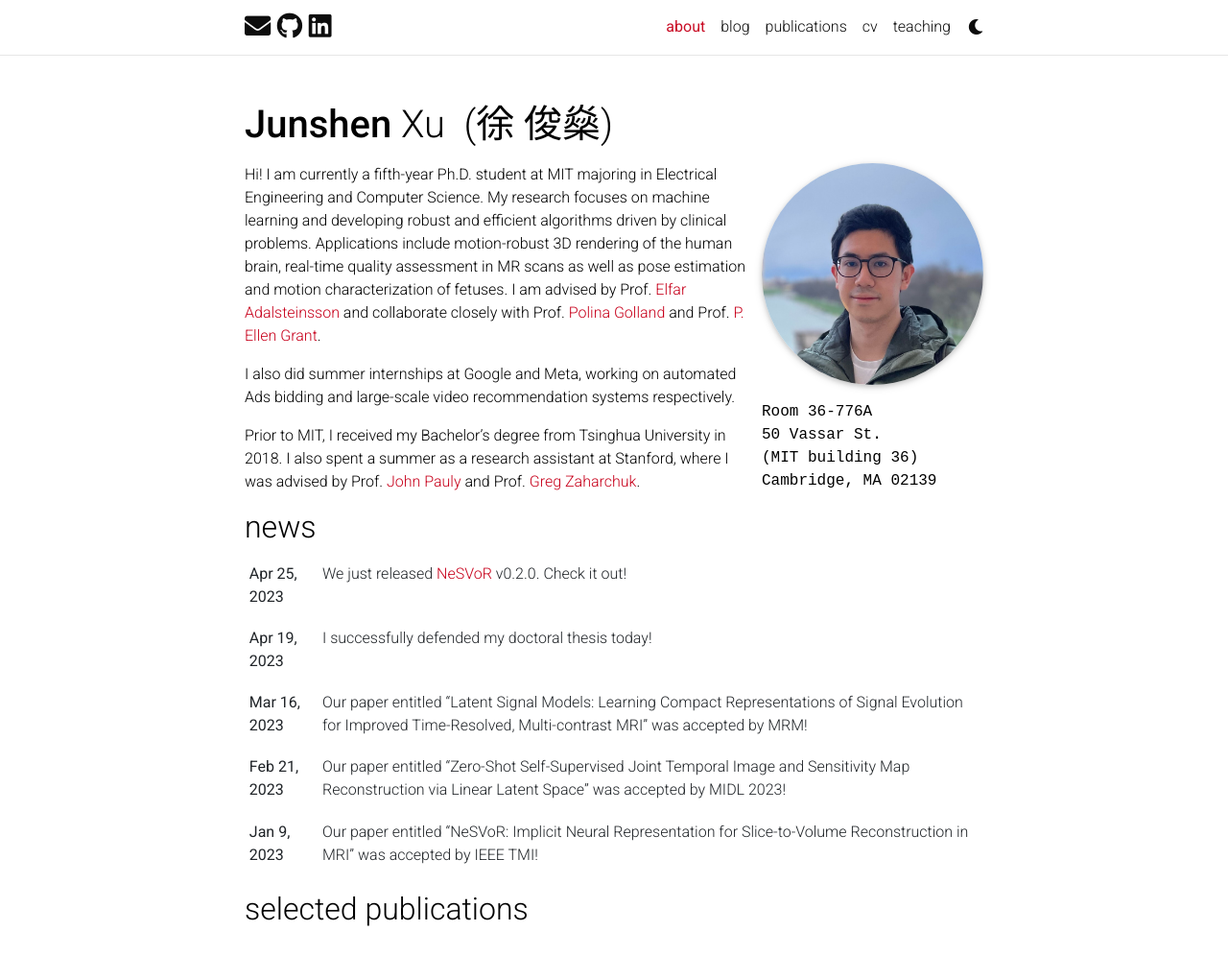
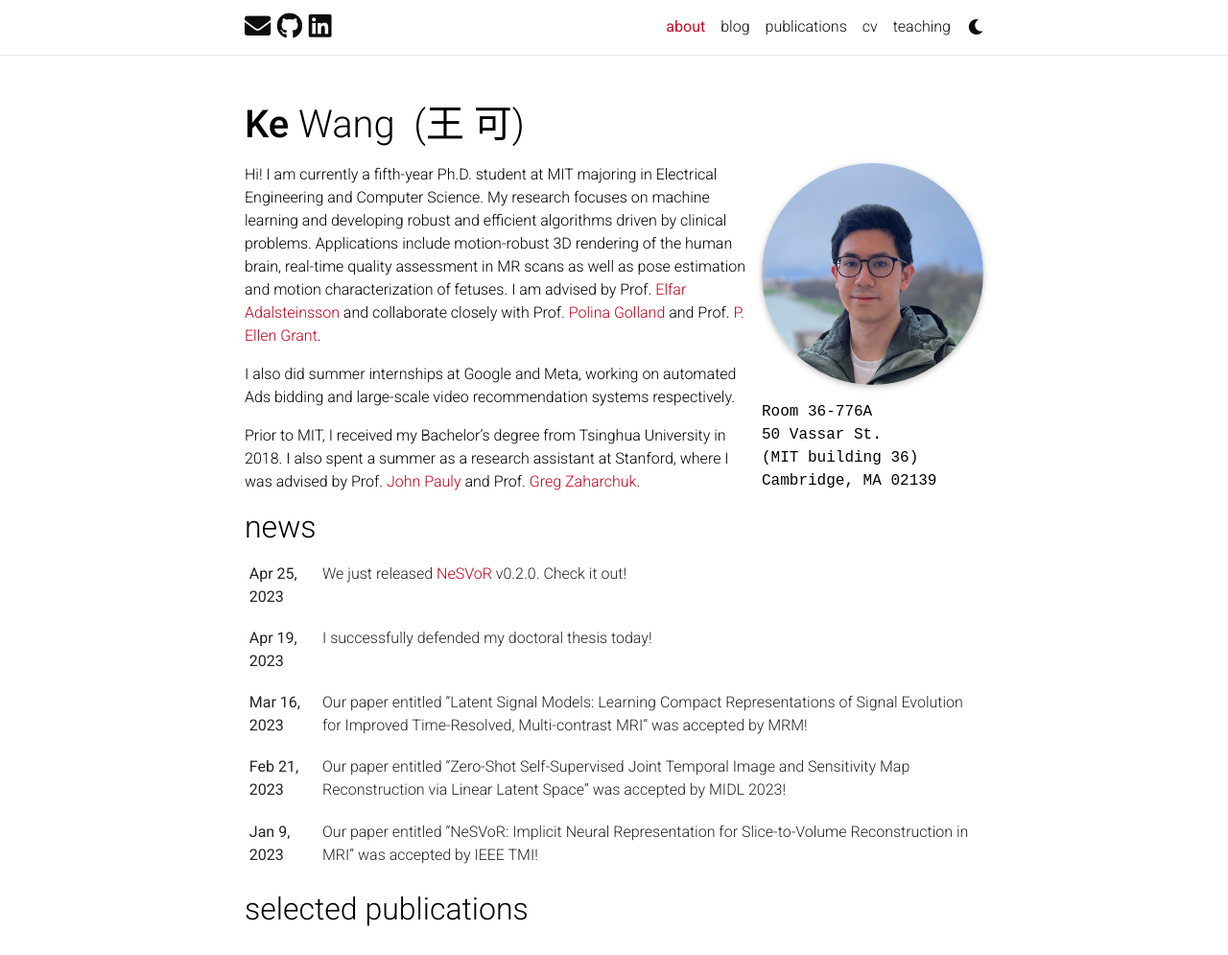
Before and after one commit to molinzhang/molinzhang.github.io, a Jekyll site: the page built from _pages/about.md, in a window 1280 px wide and 1265 px high, cut to the strip 0-995 px from the top of the window. Shown: the whole strip at 96% size. Built offline with Jekyll 4.4.1, drawn with Linux system fonts in a browser that asks for light colours; full-size pictures stand in for the smaller copies a plugin makes; comment, search, counter and statistics services are not loaded; a style sheet for code colours, icons or effects is not loaded; some of the changed text lies outside the part shown.

Commit message:
update website

```diff
--- a/_config.yml
+++ b/_config.yml
@@ -3,12 +3,12 @@
 # -----------------------------------------------------------------------------
 
 title: blank # the website title (if blank, full name will be used instead)
-first_name: Junshen
+first_name: Ke
 middle_name:
-last_name: Xu
-chinese_last_name: 徐
-chinese_first_name: 俊燊
-email: junshen@mit.edu
+last_name: Wang
+chinese_last_name: 王
+chinese_first_name: 可
+email: kewang@berkeley.edu
 description: > # the ">" symbol means to ignore newlines until "footer_text:"
   A simple, whitespace theme for academics. Based on [*folio](https://github.com/bogoli/-folio) design.
 footer_text: >
```
